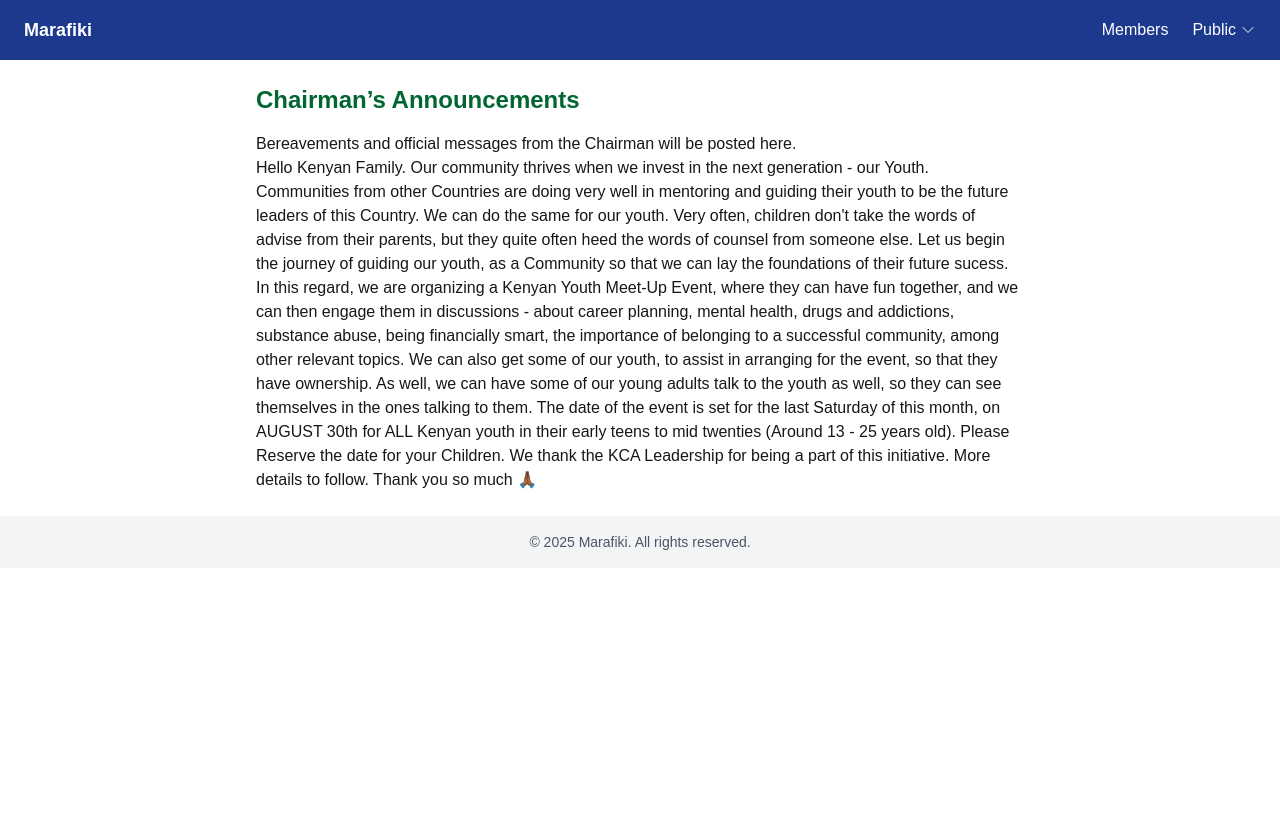
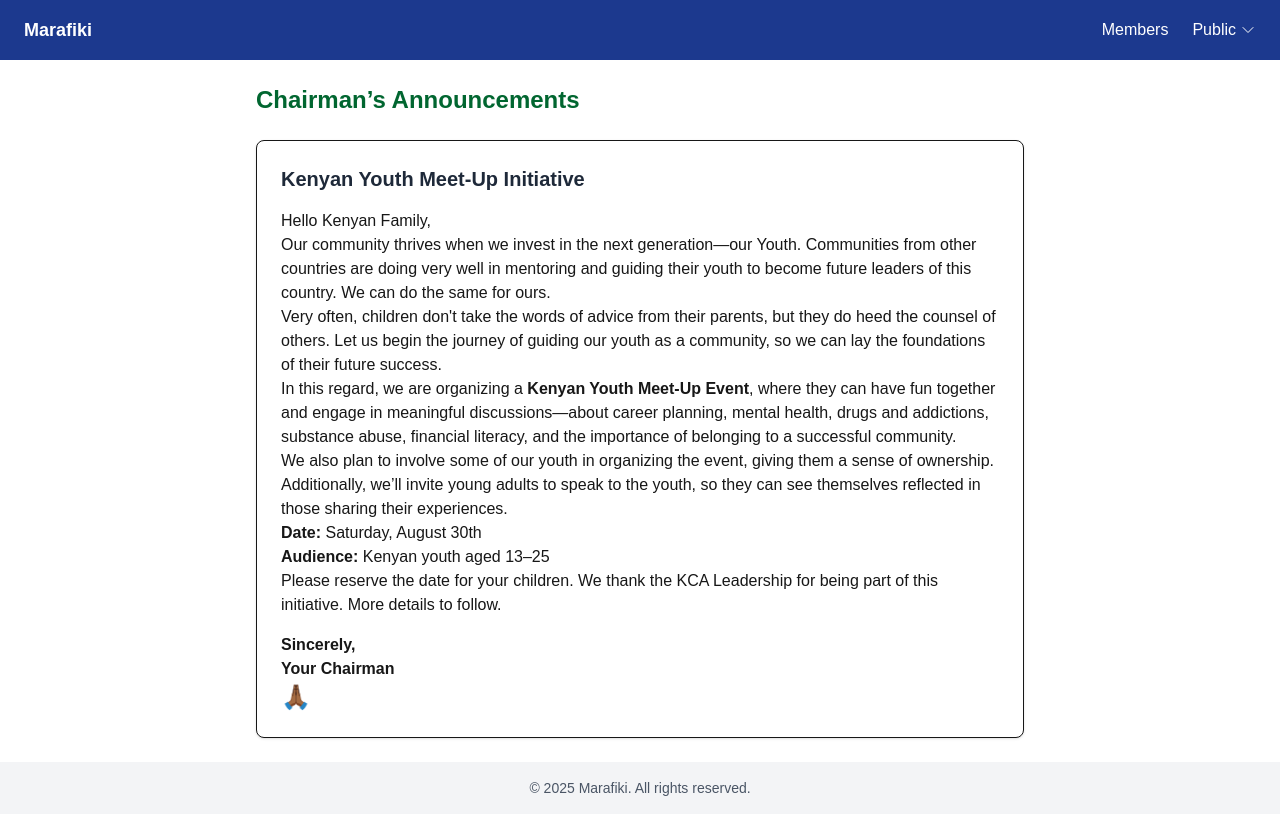
Before and after one commit to JKananda-code/marafiki-demo, a Next.js app: page /public/chairman-announcements in a window 1280 px wide. Built offline with nearby package versions, Linux system fonts and the light colour scheme.

Commit message:
esLint Correction testing

```diff
--- a/app/public/chairman-announcements/page.tsx
+++ b/app/public/chairman-announcements/page.tsx
@@ -1,36 +1,41 @@
 export default function ChairmanAnnouncementsPage() {
   return (
-    <div className="space-y-4 max-w-3xl mx-auto">
+    <div className="space-y-6 max-w-3xl mx-auto">
       <h2 className="text-2xl font-bold text-green-800">Chairman’s Announcements</h2>
-      <p>Bereavements and official messages from the Chairman will be posted here.</p>
-Hello Kenyan Family.
 
-Our community thrives when we invest in the next generation - our Youth.
+      <article className="bg-white border rounded-lg p-6 shadow">
+        <h3 className="text-xl font-semibold text-gray-800 mb-4">Kenyan Youth Meet-Up Initiative</h3>
 
-Communities from other Countries are  doing very well in mentoring and guiding their youth to be the future leaders of this Country.
+        <p>Hello Kenyan Family,</p>
 
-We can do the same for our youth.
+        <p>
+          Our community thrives when we invest in the next generation—our Youth. Communities from other countries are doing very well in mentoring and guiding their youth to become future leaders of this country. We can do the same for ours.
+        </p>
 
-Very often, children don't take the words of advise from their parents, but  they quite often heed the words of counsel from someone else.
+        <p>
+          Very often, children don't take the words of advice from their parents, but they do heed the counsel of others. Let us begin the journey of guiding our youth as a community, so we can lay the foundations of their future success.
+        </p>
 
-Let us begin the journey of guiding our youth, as a Community so that we can lay the foundations of their future sucess.
+        <p>
+          In this regard, we are organizing a <strong>Kenyan Youth Meet-Up Event</strong>, where they can have fun together and engage in meaningful discussions—about career planning, mental health, drugs and addictions, substance abuse, financial literacy, and the importance of belonging to a successful community.
+        </p>
 
-In this regard, we are organizing a Kenyan Youth Meet-Up Event, where they can have fun together, and we can then engage them in discussions - about career planning, mental health, drugs and addictions, substance abuse, being financially smart, the importance of belonging to a successful community, among other relevant topics.
+        <p>
+          We also plan to involve some of our youth in organizing the event, giving them a sense of ownership. Additionally, we’ll invite young adults to speak to the youth, so they can see themselves reflected in those sharing their experiences.
+        </p>
 
-We can also get some of our youth, to assist in arranging for the event, so that they have ownership.
+        <p>
+          <strong>Date:</strong> Saturday, August 30th<br />
+          <strong>Audience:</strong> Kenyan youth aged 13–25
+        </p>
 
-As well, we can have some of our young adults talk to the youth as well, so they can see themselves in the ones talking to them.
+        <p>
+          Please reserve the date for your children. We thank the KCA Leadership for being part of this initiative. More details to follow.
+        </p>
 
-The date of the event is set for the last Saturday of this month, on AUGUST 30th for ALL Kenyan youth in their early teens to mid twenties (Around 13 - 25 years old).
-
-Please Reserve the date for your Children.
-
-We thank the KCA Leadership for being a part of this initiative.
-
-More details to follow.
-
-Thank you so much  🙏🏾
-
+        <p className="mt-4 font-semibold">Sincerely,<br />Your Chairman</p>
+        <p className="text-2xl">🙏🏾</p>
+      </article>
     </div>
   )
 }
```
